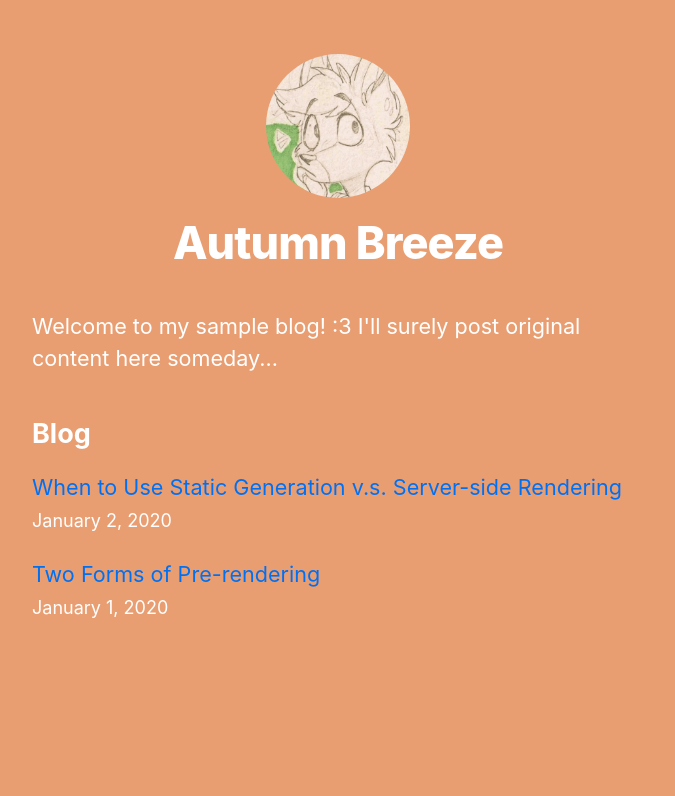
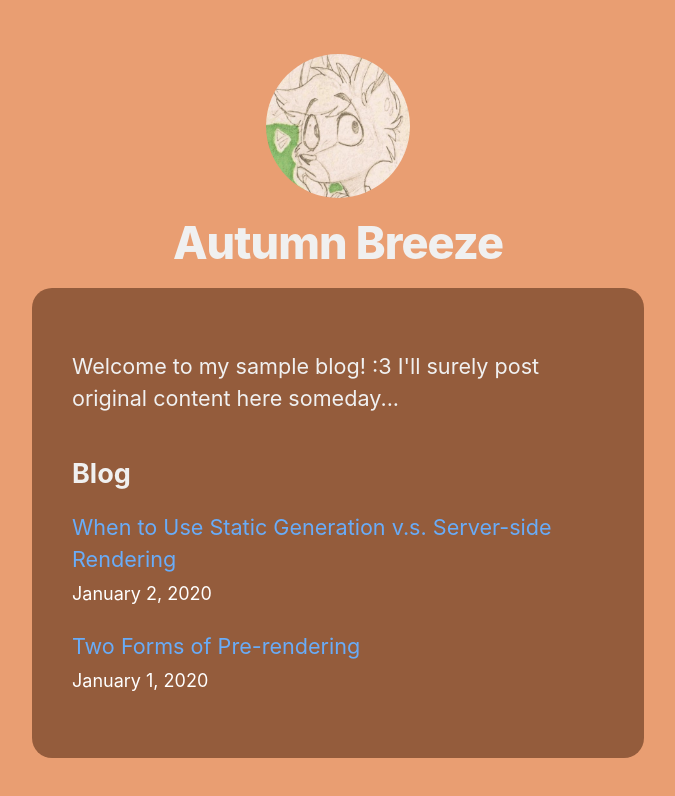
Before and after one commit to rockosfp/nextjs-blog, a Next.js app: page / in a window 1280 px wide. Shown: the top 796 px of the page, without its empty margins (302-977 px from the left). Built offline with nearby package versions, Linux system fonts and the light colour scheme.

Commit message:
More site design changes
More site design changes

```diff
--- a/styles/global.css
+++ b/styles/global.css
@@ -6,7 +6,7 @@ body {
     Cantarell, Fira Sans, Droid Sans, Helvetica Neue, sans-serif;
   line-height: 1.6;
   font-size: 18px;
-  color: white;
+  color: rgb(240, 240, 240);
   background-color: rgb(233, 158, 114);
 }
 
@@ -15,7 +15,7 @@ body {
 }
 
 a {
-  color: #0070f3;
+  color: #69acf8;
   text-decoration: none;
 }
 
@@ -27,3 +27,9 @@ img {
   max-width: 100%;
   display: block;
 }
+
+main {
+  border-radius: 20px;
+  padding: 40px;
+  background-color: rgba(145, 90, 59, 0.959);
+}
--- a/styles/utils.module.css
+++ b/styles/utils.module.css
@@ -4,6 +4,7 @@
   font-weight: 800;
   letter-spacing: -0.05rem;
   margin: 1rem 0;
+  color: rgb(240, 240, 240);
 }
 
 .headingXl {
```
